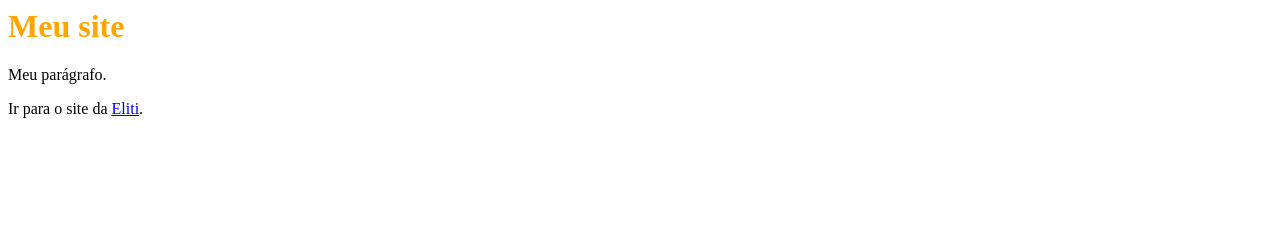
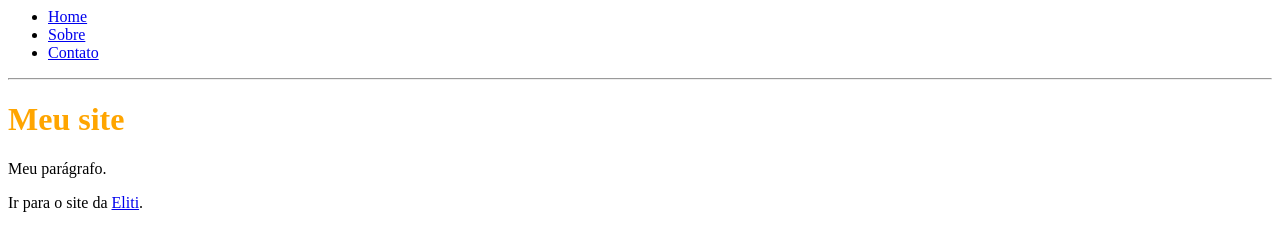
Before and after one commit to pachecolucas/aula2, a plain HTML site: page index.html in a window 1280 px wide. Drawn offline with Linux system fonts and the light colour scheme.

Commit message:
Update index.html

```diff
--- a/index.html
+++ b/index.html
@@ -3,6 +3,12 @@
     color: orange;
   }
 </style>
+<ul>
+  <li><a href="/">Home</a></li>
+  <li><a href="sobre.html">Sobre</a></li>
+  <li><a href="contato.html">Contato</a></li>
+</ul>
+<hr />
 <h1>Meu site</h1>
 <p>Meu parágrafo.</p>
 <p>Ir para o site da <a href="https://www.eliti.org/">Eliti</a>.</p>
```
